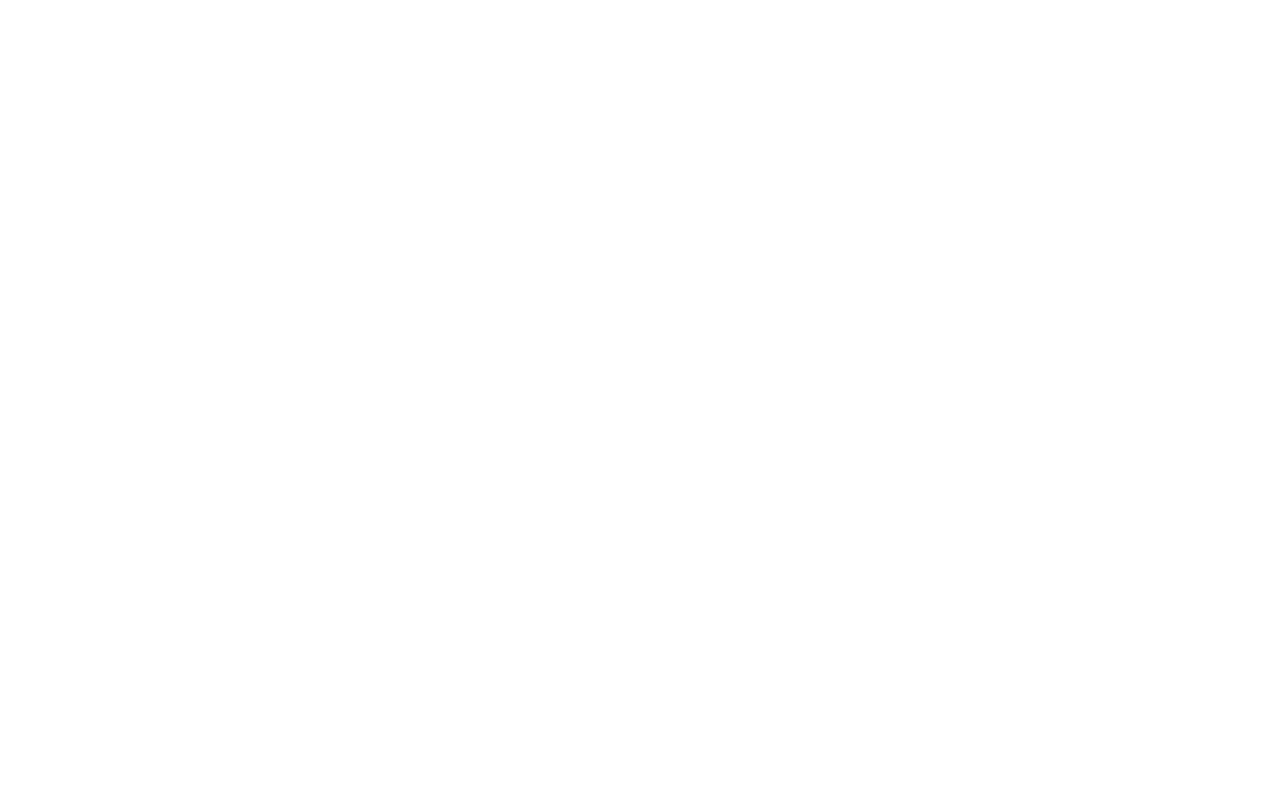
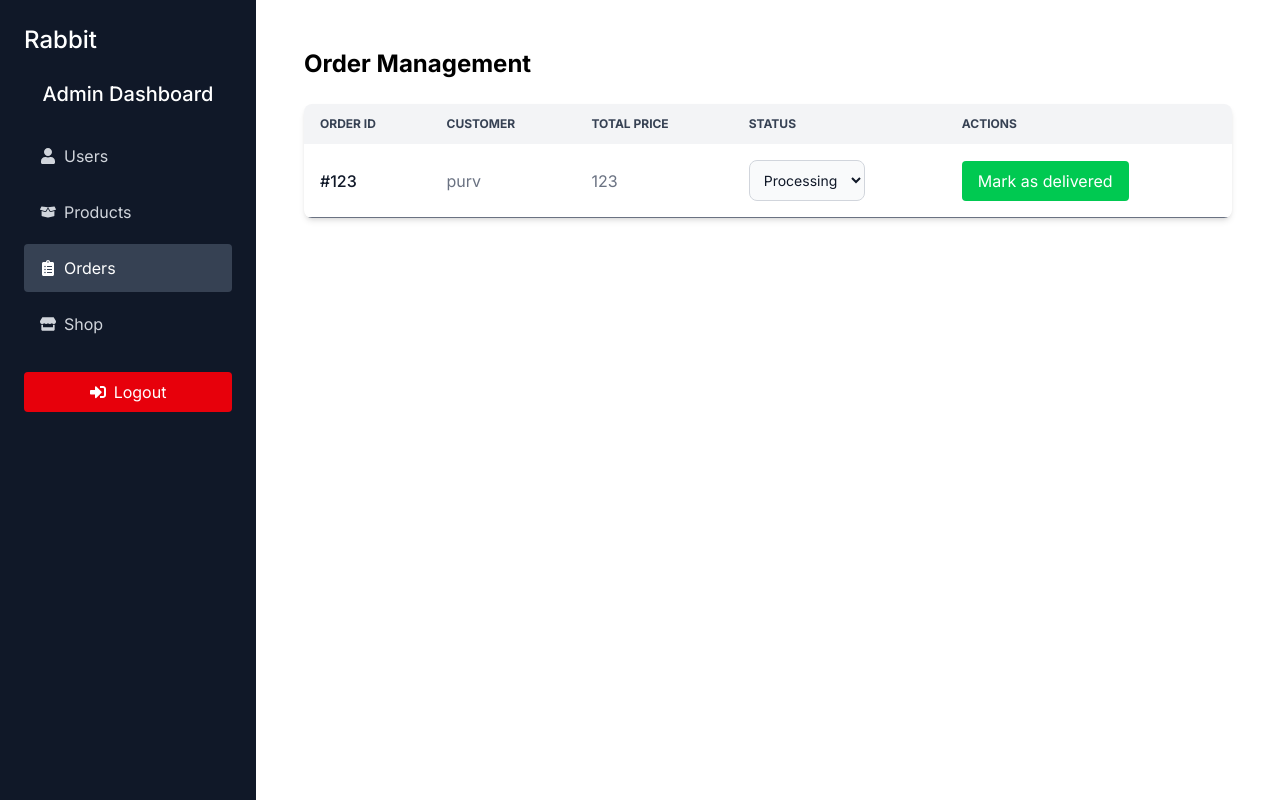
Before and after one commit to pvariya/E-commerce, a React (Vite) app in the folder frontend/: page /admin/orders in a window 1280 px wide. Before the commit this address had no page. Built offline with nearby package versions, Linux system fonts and the light colour scheme.

Commit message:
fornt-end is complate...

```diff
--- a/frontend/src/App.jsx
+++ b/frontend/src/App.jsx
@@ -18,6 +18,7 @@
 import UserMenegment from "./components/Admin/UserMenegment";
 import ProductManagement from "./components/Admin/ProductManagement";
 import EditProduct from "./components/Admin/EditProduct";
+import OrderManagement from "./components/Admin/OrderManagement";
 
 function App() {
   return (
@@ -41,6 +42,7 @@
           <Route path="users" element={<UserMenegment/>}/>
           <Route path="products" element={<ProductManagement/>}/>
           <Route path="products/:id/edit" element={<EditProduct/>}/>
+          <Route path="orders" element={<OrderManagement/>}/>
         </Route>
       </Routes>
     </BrowserRouter>
--- a/frontend/src/components/Admin/EditProduct.jsx
+++ b/frontend/src/components/Admin/EditProduct.jsx
@@ -33,11 +33,17 @@
     const file = e.target.files[0];
     console.log(file);
   };
+
+  const handleSubmit=(e)=>{
+    e.preventDefault();
+    console.log(productData);
+
+  }
   return (
     <div className="max-w-5xl mx-auto p-6 shadow-md rounded-md">
       <h2 className="text-3xl font-bold mb-6">Edir Product</h2>
 
-      <form>
+      <form onSubmit={handleSubmit}>
         {/* name */}
         <div className="mb-6">
           <label className="block font-semibold mb-2">Product Name</label>
@@ -156,7 +162,10 @@
             ))}
           </div>
         </div>
-        <button type="submit" className="w-full bg-green-500 text-white py-2 rounded-md hover:bg-green-700" ></button>
+        <button
+          type="submit"
+          className="w-full bg-green-500 text-white py-2 rounded-md hover:bg-green-700 transition-colors"
+        >Update Product</button>
       </form>
     </div>
   );
--- /dev/null
+++ b/frontend/src/components/Admin/OrderManagement.jsx
@@ -0,0 +1,80 @@
+import React from "react";
+
+const OrderManagement = () => {
+  const orders = [
+    {
+      _id: 123,
+      user: {
+        name: "purv",
+      },
+      totalPrice: 123,
+      status: "processing",
+    },
+  ];
+
+  const handleStatus = (orderId, status) => {
+    console.log({ id: orderId, status });
+  };
+  return (
+    <div className="max-w-7xl mx-auto p-6">
+      <h2 className="text-2xl font-bold mb-6">Order Management</h2>
+      <div className="overflow-x-auto shadow-md sm:rounded-lg">
+        <table className="min-w-full text-left text-gray-500">
+          <thead className="bg-gray-100 text-xs uppercase text-gray-700">
+            <tr>
+              <th className="py-3 px-4">Order Id</th>
+              <th className="py-3 px-4">Customer</th>
+              <th className="py-3 px-4">Total Price</th>
+              <th className="py-3 px-4">Status</th>
+              <th className="py-3 px-4">Actions</th>
+            </tr>
+          </thead>
+          <tbody>
+            {orders.length > 0 ? (
+              orders.map((order) => (
+                <tr
+                  key={order}
+                  className="border-b hover:bg-gray-50 cursor-pointer"
+                >
+                  <td className="py-4 px-4 font-medium text-gray-900 whitespace-nowrap">
+                    #{order._id}
+                  </td>
+                  <td className="p-4">{order.user.name}</td>
+                  <td className="p-4">{order.totalPrice}</td>
+                  <td className="p-4">
+                    <select
+                      value={order.status}
+                      onChange={(e) => handleStatus(order._id, e.target.value)}
+                      className="bg-gray-50 border border-gray-300 text-gray-900 text-sm rounded-lg focus:ring-blue-500 focus:border-blue-500 block p-2.5"
+                    >
+                      <option value="Processing">Processing</option>
+                      <option value="Shipped">Shipped</option>
+                      <option value="Delivered">Delivered</option>
+                      <option value="Cancelled">Cancelled</option>
+                    </select>
+                  </td>
+                  <td className="p-4">
+                    <button
+                      onClick={() => handleStatus(order._id, "Delivered")}
+                      className="bg-green-500 text-white px-4 py-2 rounded hover:bg-green-600"
+                    >
+                      Mark as delivered
+                    </button>
+                  </td>
+                </tr>
+              ))
+            ) : (
+              <tr>
+                <td colSpan="5" className="p-4 text-center text-gray-600">
+                  No orders found.
+                </td>
+              </tr>
+            )}
+          </tbody>
+        </table>
+      </div>
+    </div>
+  );
+};
+
+export default OrderManagement;
```
